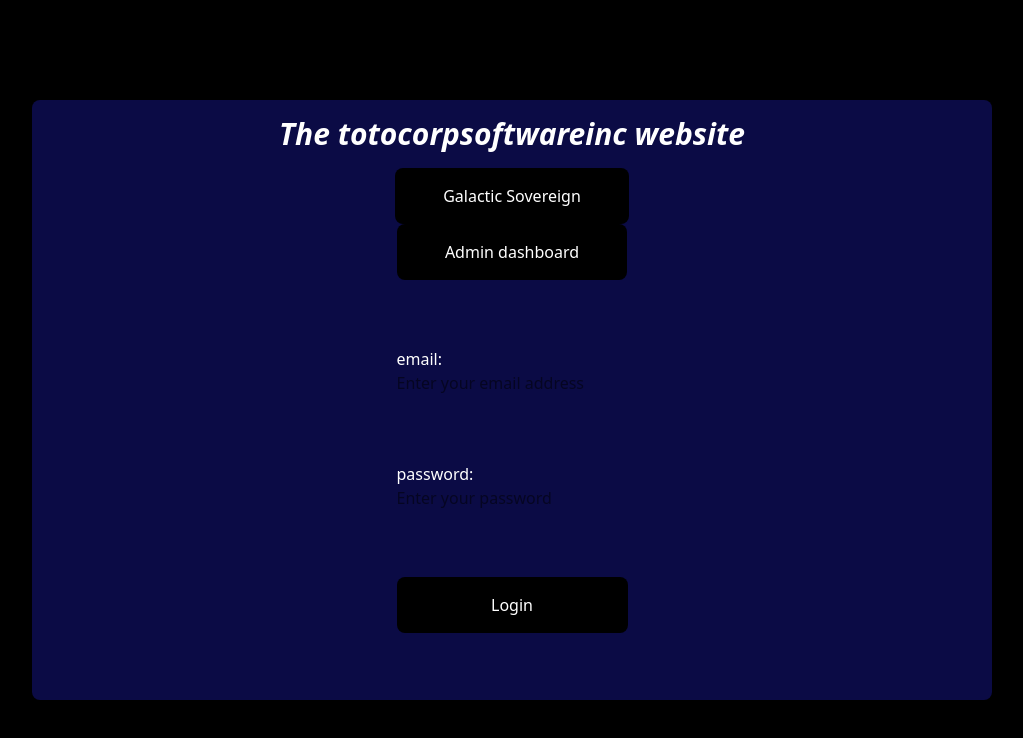
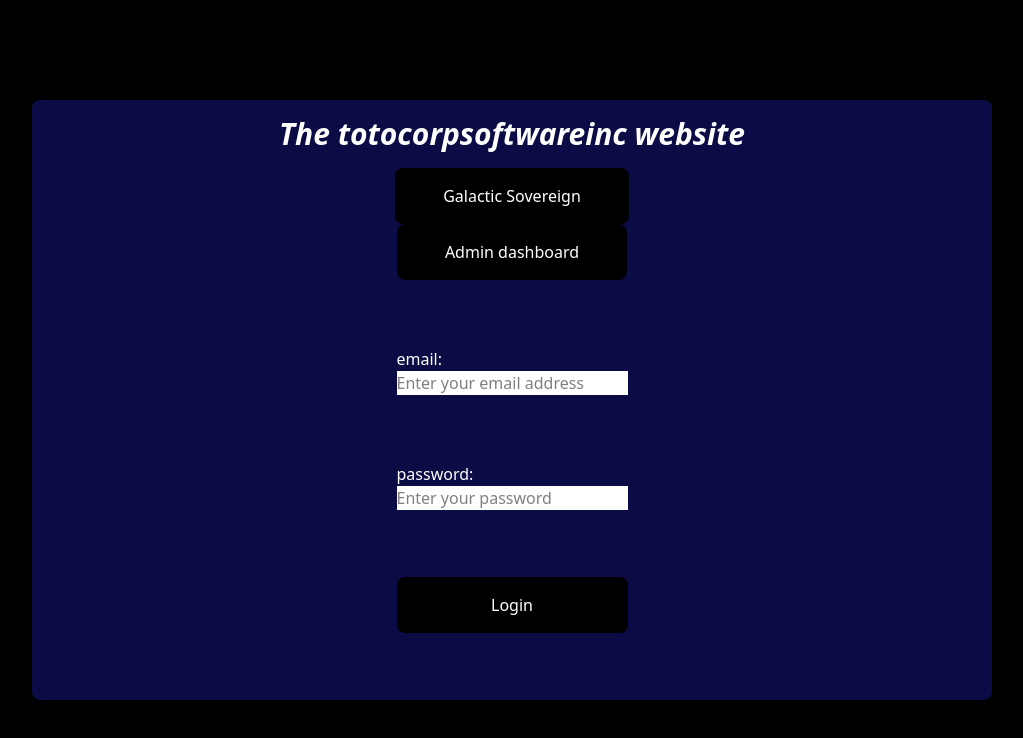
Before and after one commit to Knoblauchpilze/frontend-toolkit, a SvelteKit app: page / in a window 1280 px wide. Shown: the top 738 px of the page, without its empty margins (128-1151 px from the left). Built offline with nearby package versions, Linux system fonts and the light colour scheme.

Commit message:
fix: Force white background in text input

```diff
--- a/src/routes/+page.svelte
+++ b/src/routes/+page.svelte
@@ -20,6 +20,7 @@
 				placeholder="Enter your email address"
 				required
 				value={''}
+				class="bg-white"
 			/>
 		</FormField>
 		<FormField label="password:" labelId="password" labelStyling={'text-secondary'}>
@@ -29,6 +30,7 @@
 				name="password"
 				placeholder="Enter your password"
 				required
+				class="bg-white"
 			/></FormField
 		>
 		<StyledButton text="Login" />
```
Also changed, not shown: src/styles/app.css (line endings or trailing spaces).
